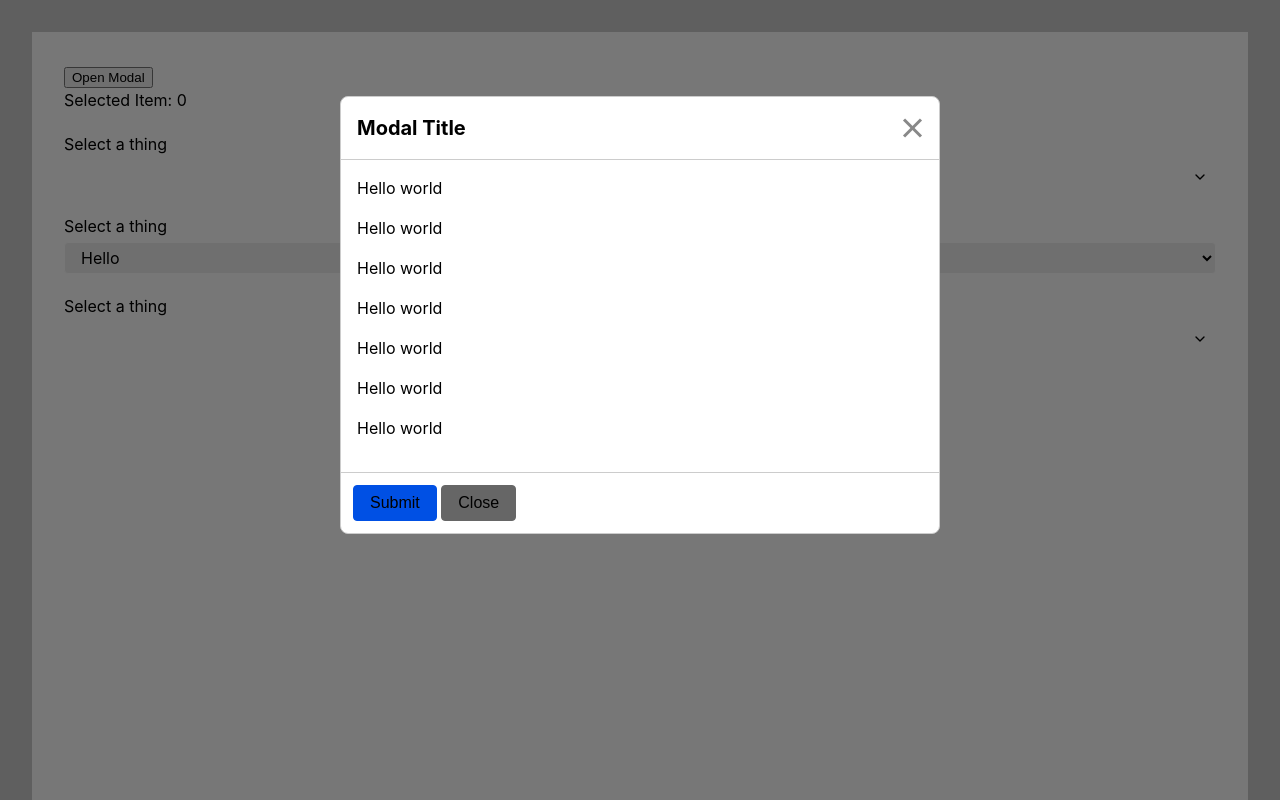
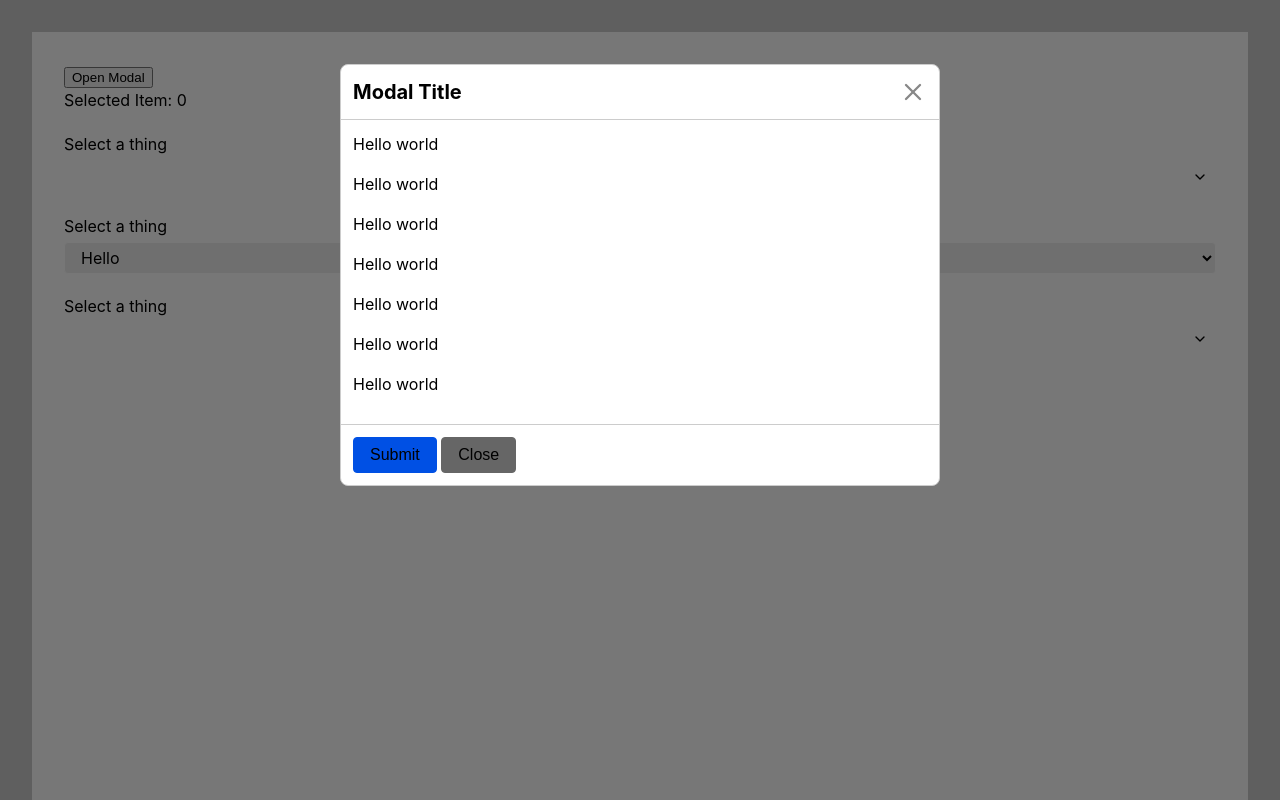
Before and after one commit to coxy2001/svelte-components, a Svelte app: page / in a window 1280 px wide. Both pictures are taken after a click on the button "Open Modal". Shown: the top 800 px of the page. Built offline with nearby package versions, Linux system fonts and the light colour scheme.

Commit message:
Modal css updates Modal transition update Use svg cross for close button

```diff
--- a/src/components/Modal.svelte
+++ b/src/components/Modal.svelte
@@ -2,6 +2,7 @@
     import "../scss/modal.scss";
     import { onDestroy } from "svelte";
     import { fade } from "svelte/transition";
+    import Cross from "../icons/Cross.svelte";
 
     export let title: string, close: VoidFunction;
 
@@ -29,7 +30,8 @@
     on:keydown={(event) => {
         if (event.key === "Escape") close();
     }}
-    transition:fade={{ duration: 200 }}
+    in:fade={{ duration: 200 }}
+    out:fade={{ delay: 100, duration: 200 }}
     on:introstart={() => {
         dialogFly = false;
         dialog.focus();
@@ -47,7 +49,9 @@
     >
         <div class="modal__header">
             <div class="modal__header-title">{title}</div>
-            <button class="modal__header-close" on:click={close} />
+            <button class="modal__header-close" on:click={close}>
+                <Cross />
+            </button>
         </div>
         <div class="modal__body">
             <slot>This modal is missing a body</slot>
--- a/src/scss/modal.scss
+++ b/src/scss/modal.scss
@@ -4,6 +4,7 @@
     bottom: 0;
     left: 0;
     right: 0;
+    padding: 4rem 1rem;
     overflow-y: auto;
 
     &__backdrop {
@@ -18,15 +19,14 @@
     &__dialog {
         position: relative;
         width: 600px;
-        max-width: 90%;
-
-        margin: 6rem auto;
+        max-width: 100%;
+        margin: auto;
         color: #000;
         background-color: #fff;
         border: 1px solid #ccc;
         border-radius: 0.5rem;
+        transition: transform 300ms ease-out;
 
-        transition: transform 300ms ease-out;
         &--fly {
             transform: translateY(-50px);
         }
@@ -36,7 +36,7 @@
         display: flex;
         align-items: center;
         justify-content: space-between;
-        padding: 1rem;
+        padding: 0.75rem;
         border-bottom: 1px solid #ccc;
 
         &-title {
@@ -46,47 +46,30 @@
 
         &-close {
             cursor: pointer;
-            position: relative;
-            width: 1.5rem;
-            height: 1.5rem;
-            margin-left: auto;
-            font-size: 1rem;
-            color: #000;
+            font: inherit;
+            color: #888;
+            display: flex;
+            padding: 0;
             background: none;
             border: none;
+            transition: color 100ms ease-in-out;
 
-            &::before,
-            &::after {
-                content: "";
-                display: block;
-                height: 100%;
-                position: absolute;
-                top: 0;
-                left: 50%;
-                border-right: 3px solid #888;
-                transform: rotate(45deg);
+            &:hover {
+                color: #444;
             }
-            &::after {
-                transform: rotate(135deg);
+            &:active {
+                color: #000;
             }
 
-            &:hover {
-                &::before,
-                &::after {
-                    border-right-color: #444;
-                }
-            }
-            &:active {
-                &::before,
-                &::after {
-                    border-right-color: #000;
-                }
+            > svg {
+                width: 1.75rem;
+                height: 1.75rem;
             }
         }
     }
 
     &__body {
-        padding: 1rem;
+        padding: 0.75rem;
     }
 
     &__footer {
```
